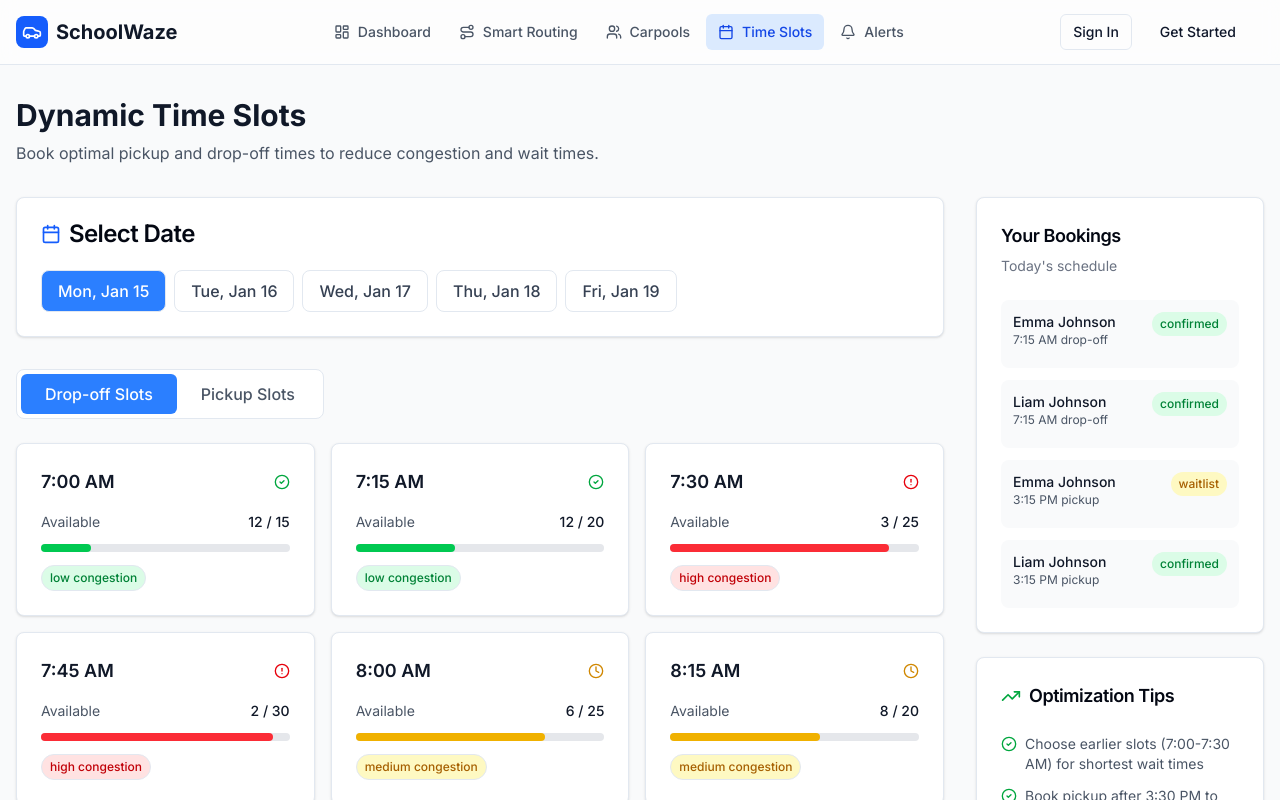
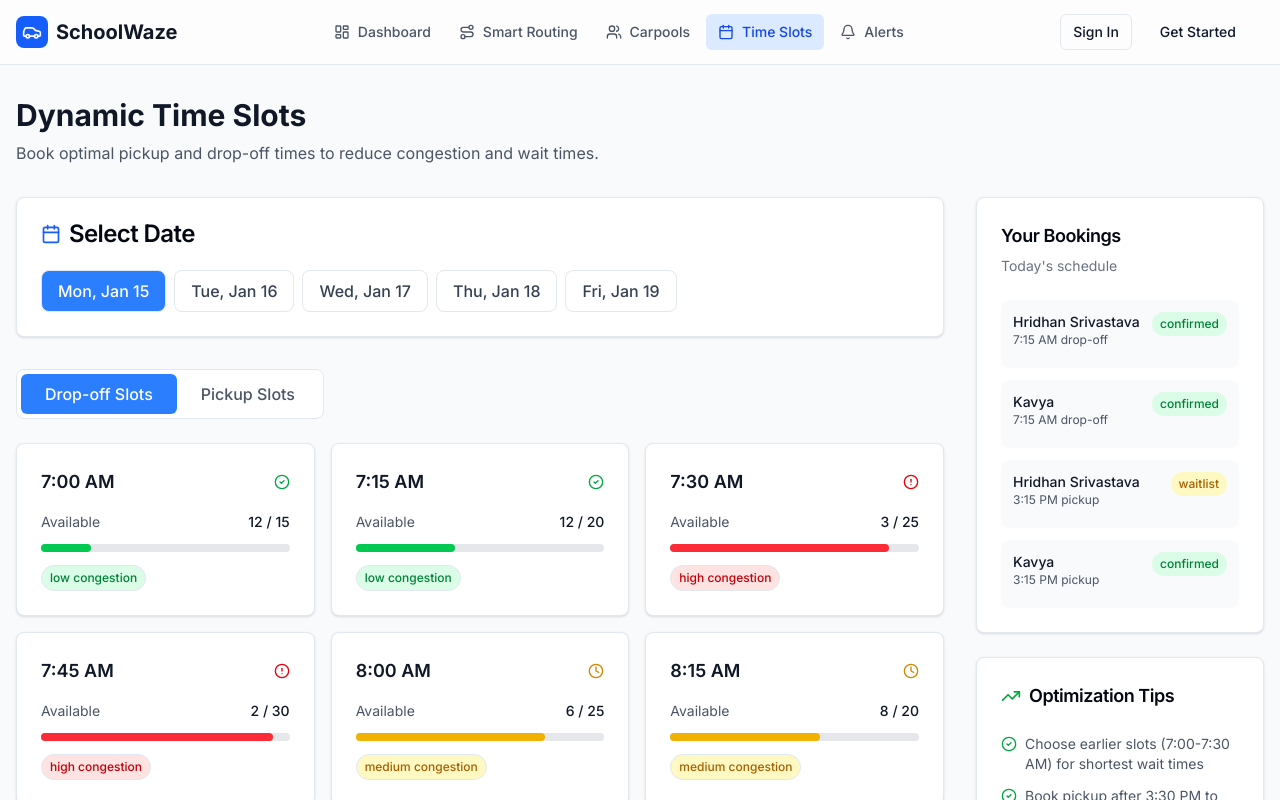
Before and after one commit to imamanmehrotra/schoolwaze, a Next.js app: page /time-slots in a window 1280 px wide. Shown: the top 800 px of the page. Built offline with nearby package versions, Linux system fonts and the light colour scheme.

Commit message:
Update page.tsx
Named updated on timeslot page

```diff
--- a/src/app/time-slots/page.tsx
+++ b/src/app/time-slots/page.tsx
@@ -25,10 +25,10 @@ const mockPickupSlots = [
 ];
 
 const mockBookings = [
-  { id: 1, child: 'Emma Johnson', time: '7:15 AM', type: 'drop-off', status: 'confirmed', date: '2024-01-15' },
-  { id: 2, child: 'Liam Johnson', time: '7:15 AM', type: 'drop-off', status: 'confirmed', date: '2024-01-15' },
-  { id: 3, child: 'Emma Johnson', time: '3:15 PM', type: 'pickup', status: 'waitlist', date: '2024-01-15' },
-  { id: 4, child: 'Liam Johnson', time: '3:15 PM', type: 'pickup', status: 'confirmed', date: '2024-01-15' },
+  { id: 1, child: 'Hridhan Srivastava', time: '7:15 AM', type: 'drop-off', status: 'confirmed', date: '2024-01-15' },
+  { id: 2, child: 'Kavya', time: '7:15 AM', type: 'drop-off', status: 'confirmed', date: '2024-01-15' },
+  { id: 3, child: 'Hridhan Srivastava', time: '3:15 PM', type: 'pickup', status: 'waitlist', date: '2024-01-15' },
+  { id: 4, child: 'Kavya', time: '3:15 PM', type: 'pickup', status: 'confirmed', date: '2024-01-15' },
 ];
 
 const getStatusColor = (congestion: string) => {
```
